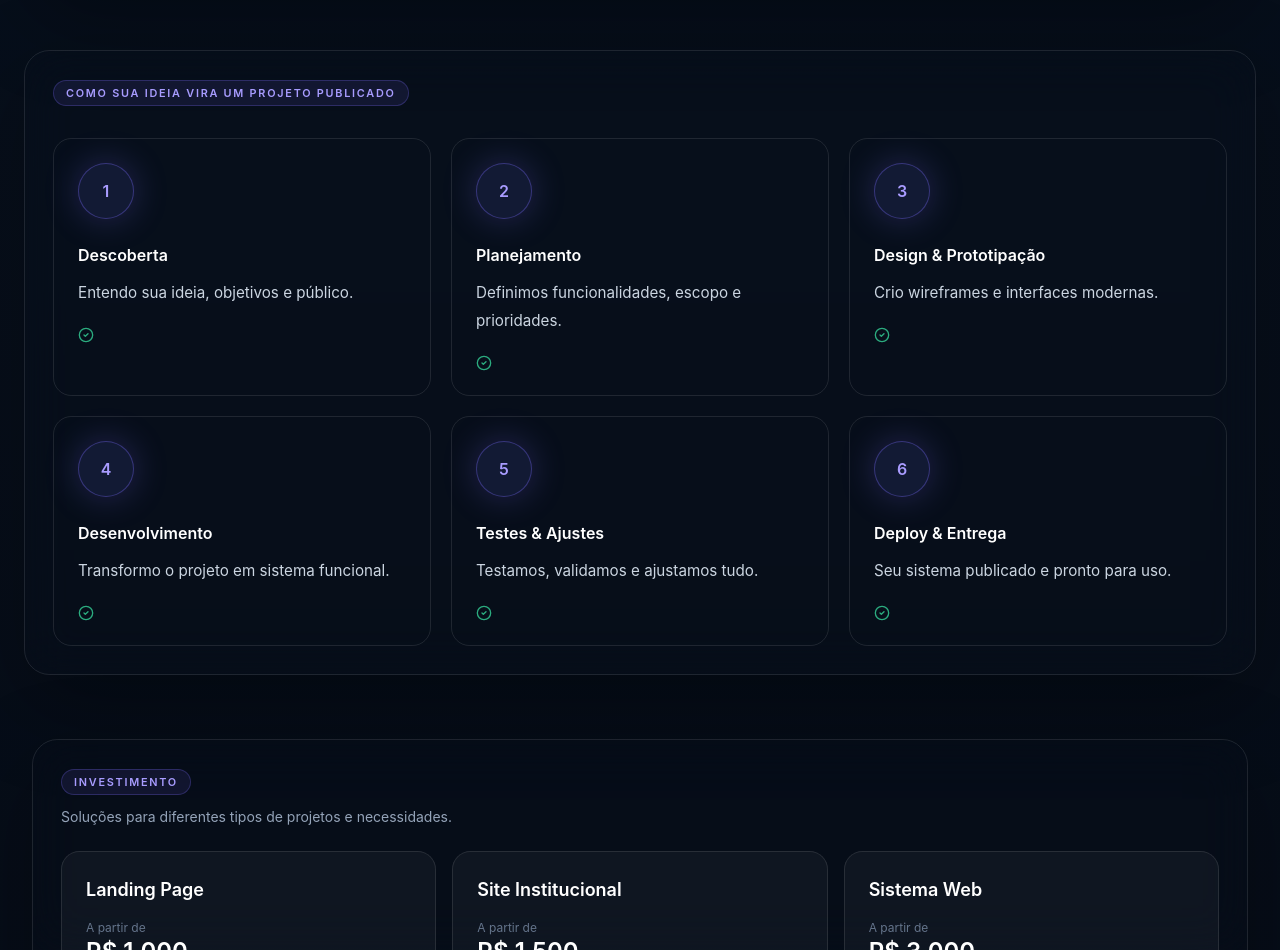
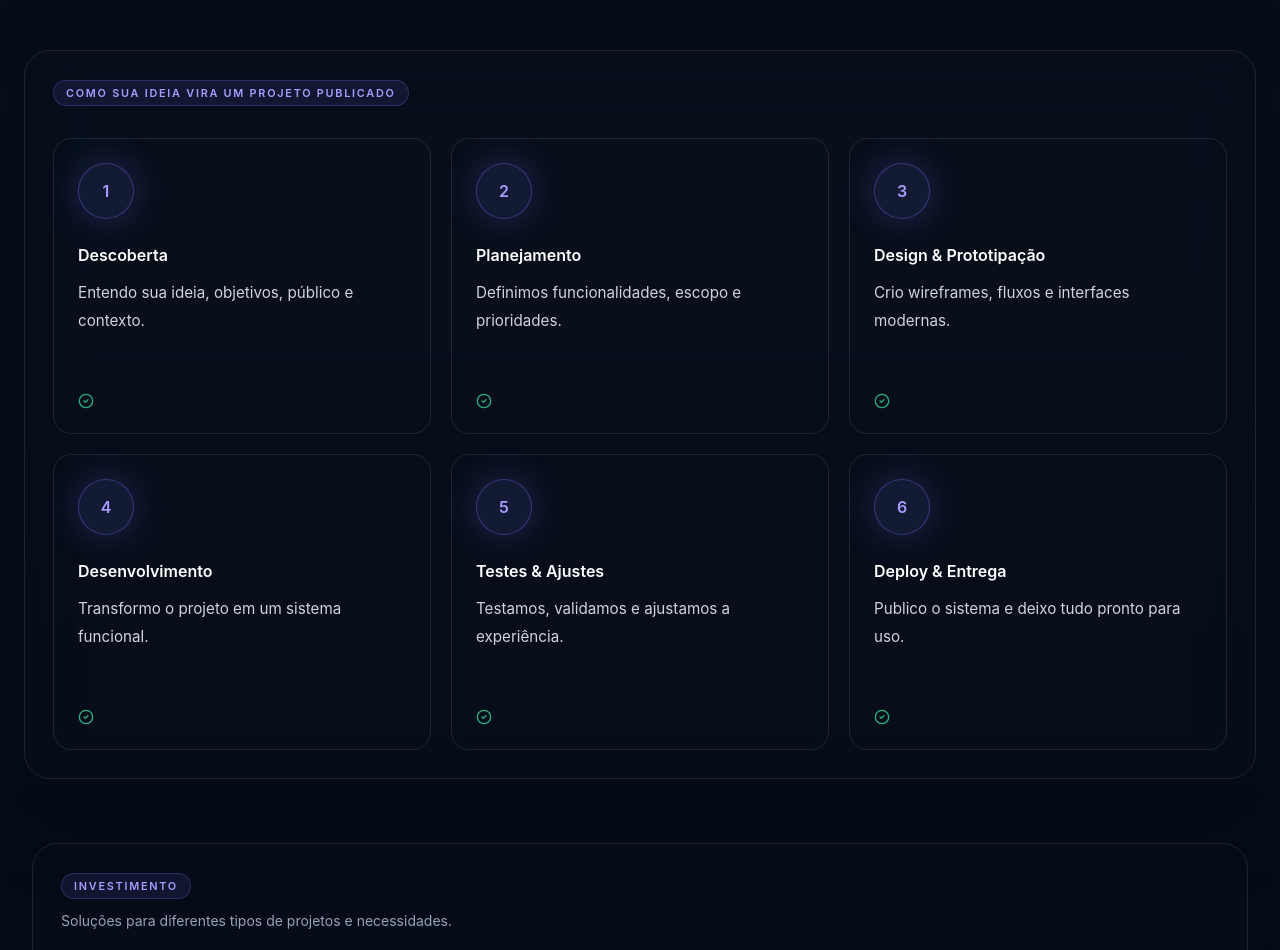
Before and after one commit to hamadvitor0-cell/Portfolio, a Next.js app: page / in a window 1280 px wide. Shown: the part 2780-3730 px from the top of the page. Built offline with nearby package versions, Linux system fonts and the light colour scheme.

Commit message:
Align process timeline card content

```diff
--- a/src/sections/process.tsx
+++ b/src/sections/process.tsx
@@ -4,7 +4,7 @@ import { SectionReveal } from "@/components/section-reveal";
 const steps = [
   {
     title: "Descoberta",
-    description: "Entendo sua ideia, objetivos e público."
+    description: "Entendo sua ideia, objetivos, público e contexto."
   },
   {
     title: "Planejamento",
@@ -12,19 +12,19 @@ const steps = [
   },
   {
     title: "Design & Prototipação",
-    description: "Crio wireframes e interfaces modernas."
+    description: "Crio wireframes, fluxos e interfaces modernas."
   },
   {
     title: "Desenvolvimento",
-    description: "Transformo o projeto em sistema funcional."
+    description: "Transformo o projeto em um sistema funcional."
   },
   {
     title: "Testes & Ajustes",
-    description: "Testamos, validamos e ajustamos tudo."
+    description: "Testamos, validamos e ajustamos a experiência."
   },
   {
     title: "Deploy & Entrega",
-    description: "Seu sistema publicado e pronto para uso."
+    description: "Publico o sistema e deixo tudo pronto para uso."
   }
 ];
 
@@ -55,13 +55,13 @@ export function ProcessSection() {
                   </span>
                 </>
               ) : null}
-              <article className="relative h-full min-h-[14rem] rounded-[1.15rem] border border-white/10 bg-[#0b1220]/82 p-6 transition duration-300 hover:-translate-y-1 hover:border-[#7c6cff]/45 hover:bg-white/[0.055]">
+              <article className="relative flex h-full min-h-[18.5rem] flex-col rounded-[1.15rem] border border-white/10 bg-[#0b1220]/82 p-6 transition duration-300 hover:-translate-y-1 hover:border-[#7c6cff]/45 hover:bg-white/[0.055]">
                 <span className="relative z-10 mb-6 grid size-14 place-items-center rounded-full border border-[#7c6cff]/35 bg-[#121a34] text-base font-semibold text-[#a99cff] shadow-[0_0_34px_rgba(124,108,255,0.26)]">
                   {index + 1}
                 </span>
                 <h3 className="text-base font-semibold text-white">{step.title}</h3>
-                <p className="mt-3 text-[0.95rem] leading-7 text-slate-300">{step.description}</p>
-                <CheckCircle2 className="mt-5 size-4 text-emerald-400/80" />
+                <p className="mt-3 min-h-[5.25rem] text-[0.95rem] leading-7 text-slate-300">{step.description}</p>
+                <CheckCircle2 className="mt-auto size-4 text-emerald-400/80" />
               </article>
             </SectionReveal>
           ))}
```
